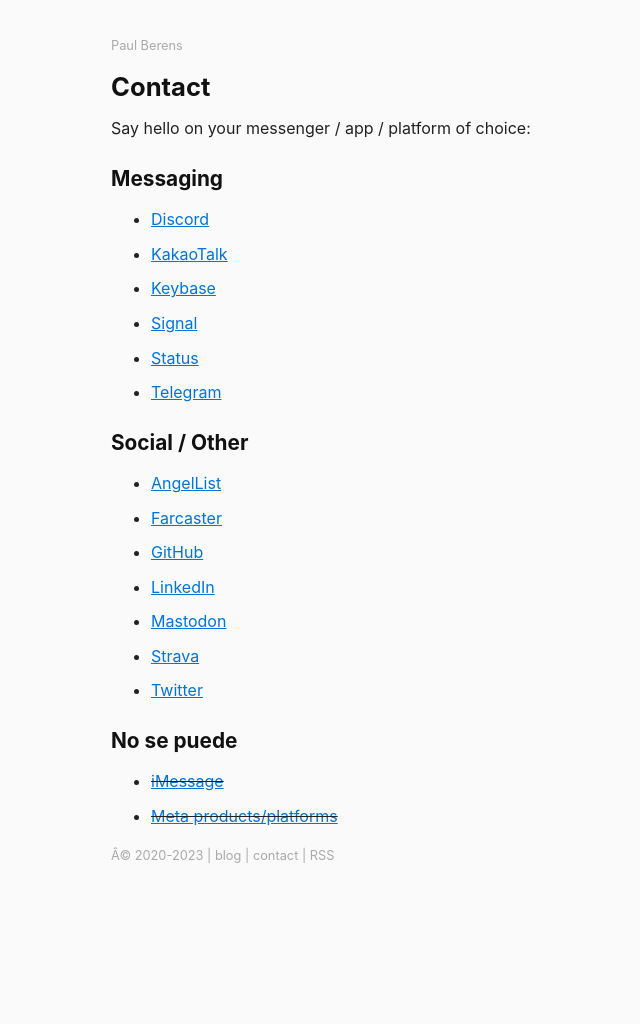
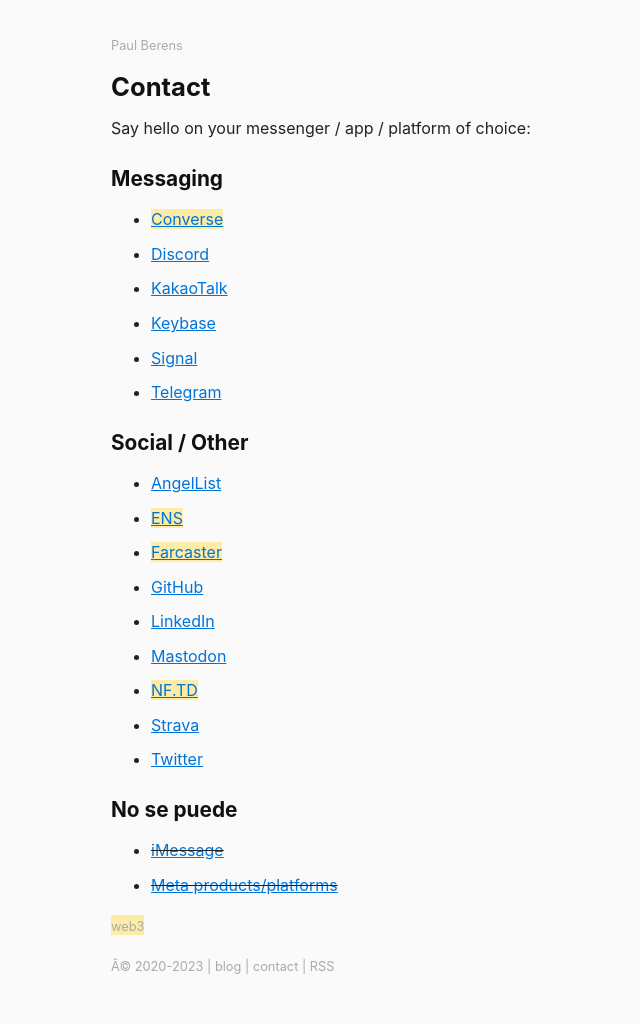
Before and after one commit to berensp/berensp.github.io, a Jekyll site: the page built from pages/contact.md, in a window 1280 px wide. Shown: the whole page, without its empty margins (209-849 px from the left). Built offline with Jekyll 4.4.1, drawn with Linux system fonts in a browser that asks for light colours; a script that is not in the unit is left out; before the commit the page ends 913 px from its top, so only the background shows below that.

Commit message:
Update contact.md

```diff
--- a/pages/contact.md
+++ b/pages/contact.md
@@ -8,22 +8,26 @@
 Say hello on your messenger / app / platform of choice:
 
 ## Messaging
+- <mark><a href="https://getconverse.app/dm/berensp.eth" target="_blank">Converse</a></mark>
 - <a href="https://discordapp.com/users/181094465874821120" target="_blank">Discord</a>
 - <a href="../assets/images/kakao.berensp.jpg" target="_blank">KakaoTalk</a>
 - <a href="https://keybase.io/berens" target="_blank">Keybase</a>
 - <a href="https://signal.org" target="_blank">Signal</a>
-- <a href="https://join.status.im/u/0x04fef6e494c4db1d25d1b144f3914747cdf8164e5208dafe7fd1926d3d75e7b545ff02d0571ccf788ff0fff8065616967de51935e76d90a04a47df82cead041f57" target="_blank">Status</a>
 - <a href="https://t.me/berensp" target="_blank">Telegram</a>
 
 ## Social / Other
 - <a href="https://angel.co/berens" target="_blank">AngelList</a>
-- <a href="https://fcast.me/pmb" target="_blank">Farcaster</a>
+- <mark><a href="https://alpha.ens.domains/berensp.eth" target="_blank">ENS</a></mark>
+- <mark><a href="https://fcast.me/pmb" target="_blank">Farcaster</a></mark>
 - <a href="https://github.com/berensp" target="_blank">GitHub</a>
 - <a href="https://linkedin.com/in/berensp" target="_blank">LinkedIn</a>
 - <a rel="me" href="https://mas.to/@pmb" target="_blank">Mastodon</a>
+- <mark><a href="https://nf.td/pmb" target="_blank">NF.TD</a></mark>
 - <a href="https://www.strava.com/athletes/berenzino" target="_blank">Strava</a>
 - <a href="https://twitter.com/berensp" target="_blank">Twitter</a>
 
 ## No se puede
 - <strike><a href="/phones/">iMessage</a></strike>
 - <strike><a href="../fb">Meta products/platforms</a></strike>
+
+<mark><span class="muted small">web3</span></mark>
```
